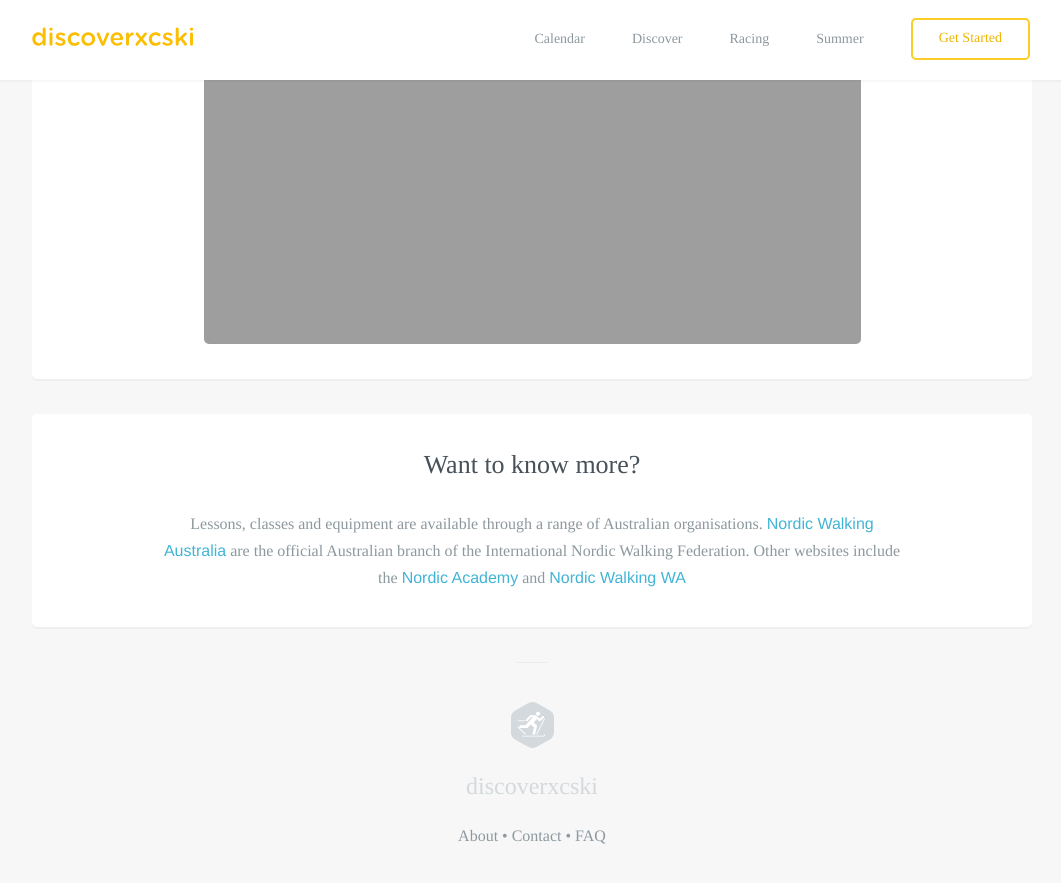
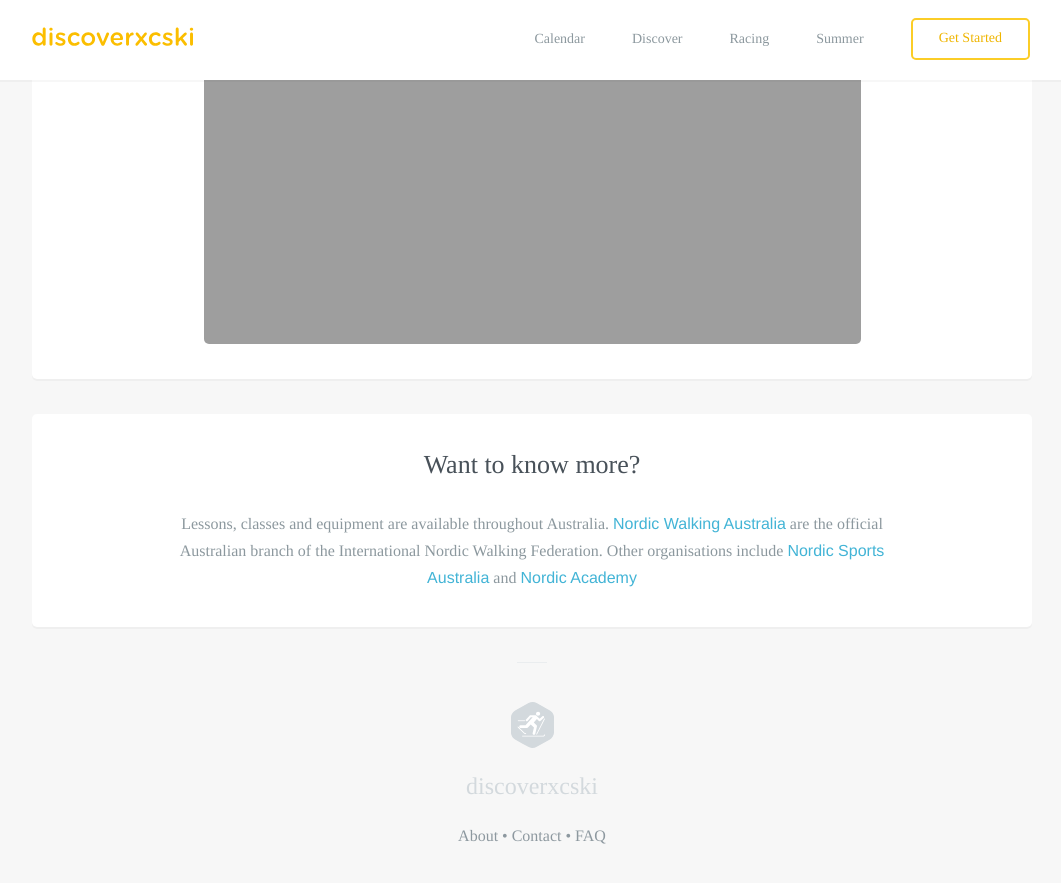
Before and after one commit to robcatto/robcatto.github.io, a Jekyll site: the page built from summer/nordic-walking/index.html, in a window 1280 px wide and 900 px high, scrolled down 1130 px. Shown: the top 883 px of the window, without its empty margins (108-1169 px from the left). Built offline with Jekyll 4.4.1, drawn with Linux system fonts in a browser that asks for light colours; some web fonts are replaced; Markdown is read by kramdown in place of the engine named in the settings.

Commit message:
Update index.html

```diff
--- a/summer/nordic-walking/index.html
+++ b/summer/nordic-walking/index.html
@@ -76,7 +76,7 @@ layout: default
                    <section class="mobile_section" style="border-bottom: none;">
                 <h3>Want to know more?</h3>
                 <p>
-                Lessons, classes and equipment are available through a range of Australian organisations. <a href="http://www.nordicwalkingaustralia.com.au/"target="_blank">Nordic Walking Australia</a> are the official Australian branch of the International Nordic Walking Federation. Other websites include the <a href="http://www.nordicacademy.com.au/"target="_blank">Nordic Academy</a> and <a href="http://www.nordicwalkingwa.com.au"target="_blank">Nordic Walking WA</a </p>
+                Lessons, classes and equipment are available throughout Australia. <a href="http://www.nordicwalkingaustralia.com.au/"target="_blank">Nordic Walking Australia</a> are the official Australian branch of the International Nordic Walking Federation. Other organisations include <a href="http://www.nordicwalkingwa.com.au"target="_blank">Nordic Sports Australia</a> and <a href="http://www.nordicacademy.com.au/"target="_blank">Nordic Academy</a> </p>
 
 
 
```
